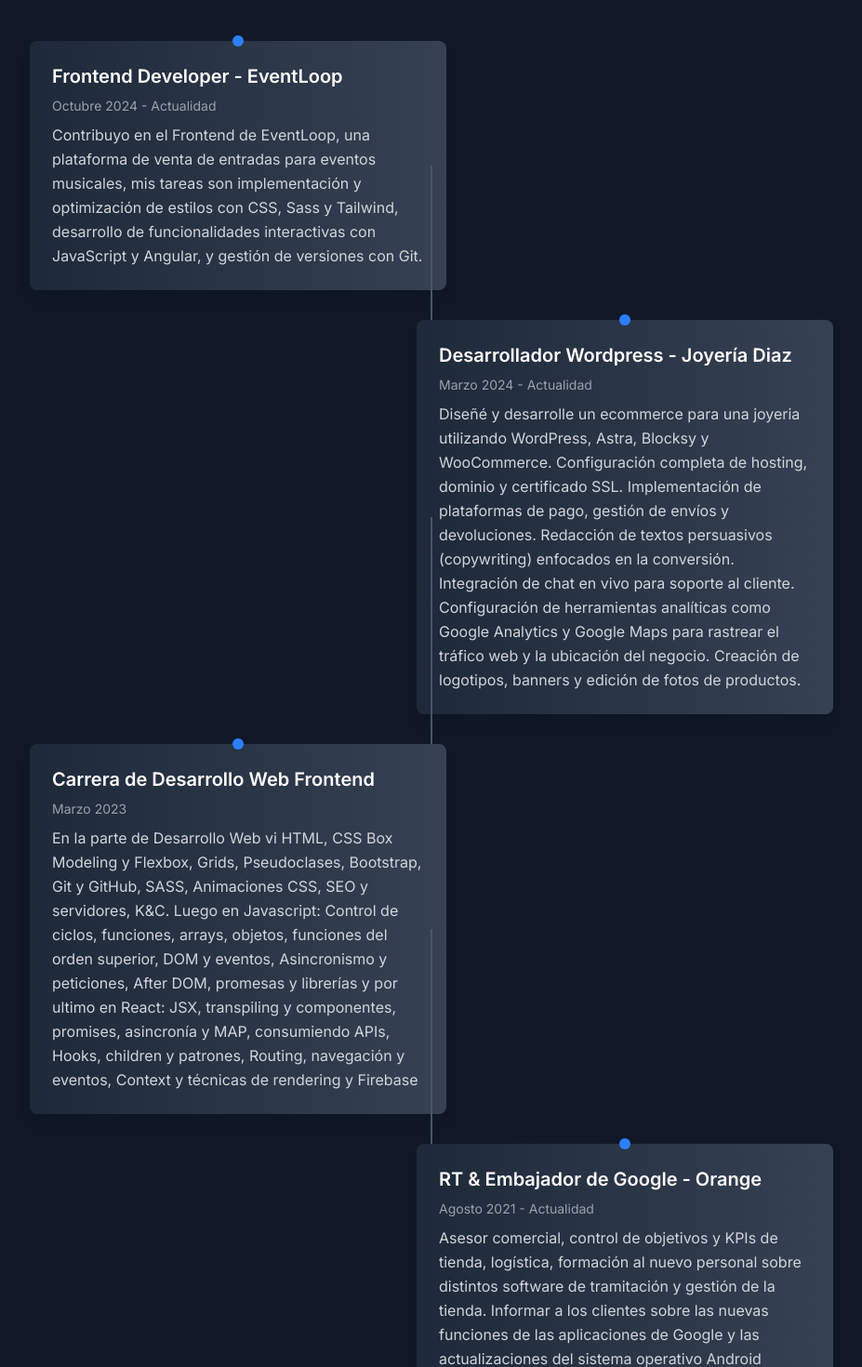
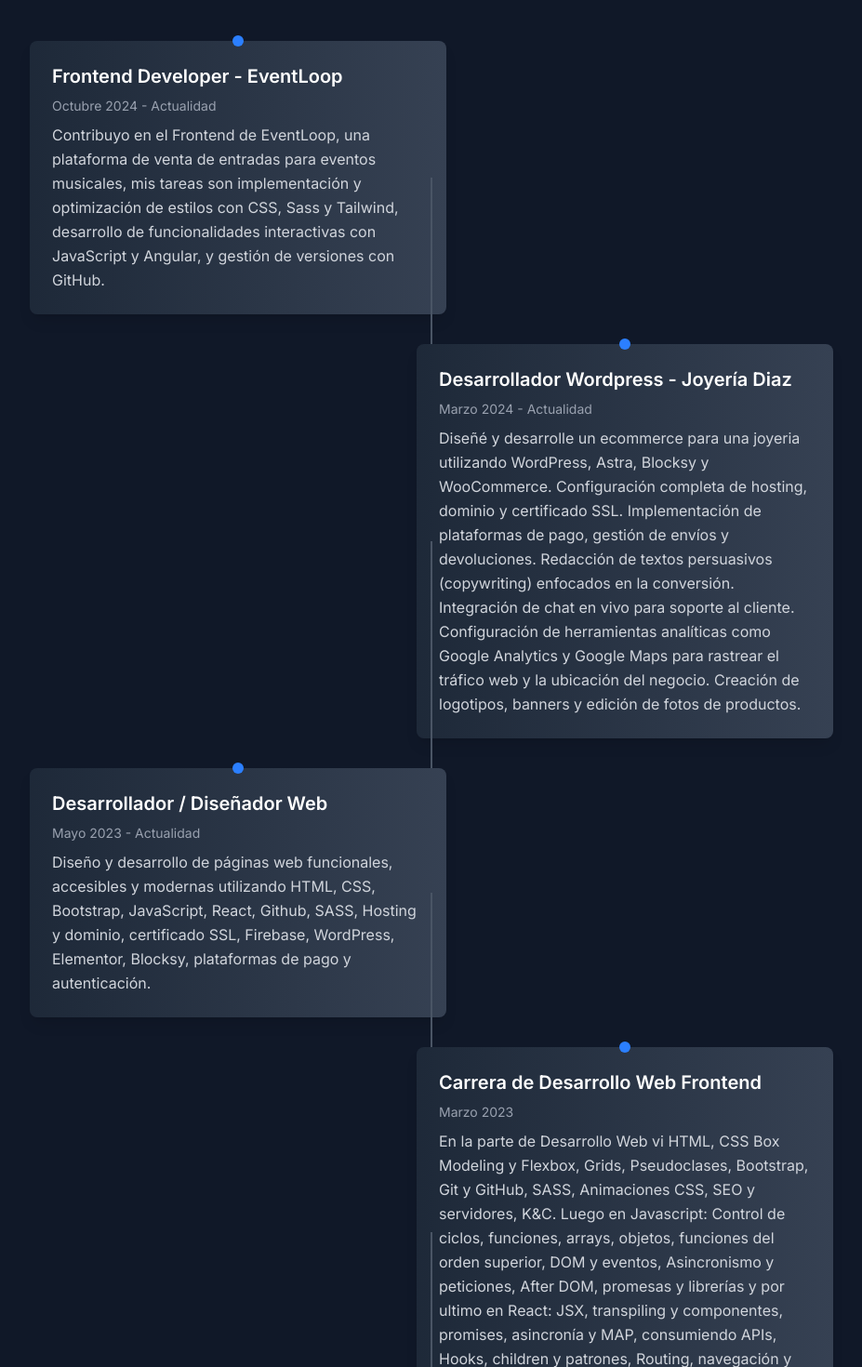
Before and after one commit to JulianSantanatoglia/portfolio, a Next.js app: page / in a window 1280 px wide. Shown: the part 1640-3110 px from the top of the page at 93% size, without its empty margins (176-1103 px from the left). Built offline with nearby package versions, Linux system fonts and the light colour scheme.

Commit message:
agregando trabajo

```diff
--- a/components/skills.tsx
+++ b/components/skills.tsx
@@ -29,7 +29,10 @@
     { name: "HTML5", icon: <FaHtml5 className="h-6 w-6 text-orange-500" /> },
     { name: "CSS3", icon: <FaCss3Alt className="h-6 w-6 text-blue-500" /> },
     { name: "SASS", icon: <FaSass className="h-6 w-6 text-pink-400" /> },
-    { name: "Bootstrap", icon: <FaBootstrap className="h-6 w-6 text-purple-600" /> },
+    {
+      name: "Bootstrap",
+      icon: <FaBootstrap className="h-6 w-6 text-purple-600" />,
+    },
     {
       name: "Tailwind CSS",
       icon: <SiTailwindcss className="h-6 w-6 text-cyan-400" />,
@@ -44,7 +47,10 @@
     },
     { name: "React", icon: <FaReact className="h-6 w-6 text-blue-300" /> },
     { name: "Angular", icon: <FaAngular className="h-6 w-6 text-red-600" /> },
-    { name: "Next.js", icon: <SiNextdotjs className="h-6 w-6 text-gray-800" /> },
+    {
+      name: "Next.js",
+      icon: <SiNextdotjs className="h-6 w-6 text-gray-800" />,
+    },
     { name: "Git", icon: <FaGitAlt className="h-6 w-6 text-gray-400" /> },
     { name: "GitHub", icon: <FaGithub className="h-6 w-6 text-gray-600" /> },
     { name: "MySQL", icon: <FaDatabase className="h-6 w-6 text-blue-800" /> },
@@ -69,16 +75,15 @@
   ];
 
   return (
-    <div
-      id="skills-section"
-      className="bg-gray-900 text-gray-300 py-5 my-8"
-    >
+    <div id="skills-section" className="bg-gray-900 text-gray-300 py-5 my-8">
       <div className="max-w-6xl mx-auto px-4 sm:px-6 lg:px-8">
         <div className="text-center mb-10">
           <h2 className="text-3xl font-semibold tracking-tight uppercase text-gray-100 mb-2">
             Tecnologías
           </h2>
-          <p className="text-lg text-gray-400">Herramientas con las que trabajo</p>
+          <p className="text-lg text-gray-400">
+            Herramientas con las que trabajo
+          </p>
         </div>
         <div className="mt-12">
           <ul className="grid grid-cols-2 sm:grid-cols-3 md:grid-cols-4 lg:grid-cols-5 xl:grid-cols-6 gap-8 justify-items-center">
--- a/data.tsx
+++ b/data.tsx
@@ -169,13 +169,19 @@
     title: "Frontend Developer - EventLoop",
     date: "Octubre 2024 - Actualidad",
     description:
-      "Contribuyo en el Frontend de EventLoop, una plataforma de venta de entradas para eventos musicales, mis tareas son implementación y optimización de estilos con CSS, Sass y Tailwind, desarrollo de funcionalidades interactivas con JavaScript y Angular, y gestión de versiones con Git.",
+      "Contribuyo en el Frontend de EventLoop, una plataforma de venta de entradas para eventos musicales, mis tareas son implementación y optimización de estilos con CSS, Sass y Tailwind, desarrollo de funcionalidades interactivas con JavaScript y Angular, y gestión de versiones con GitHub.",
   },
   {
     title: "Desarrollador Wordpress - Joyería Diaz",
     date: "Marzo 2024 - Actualidad",
     description:
       "Diseñé y desarrolle un ecommerce para una joyeria utilizando WordPress, Astra, Blocksy y WooCommerce. Configuración completa de hosting, dominio y certificado SSL. Implementación de plataformas de pago, gestión de envíos y devoluciones. Redacción de textos persuasivos (copywriting) enfocados en la conversión. Integración de chat en vivo para soporte al cliente. Configuración de herramientas analíticas como Google Analytics y Google Maps para rastrear el tráfico web y la ubicación del negocio. Creación de logotipos, banners y edición de fotos de productos.",
+  },
+  {
+    title: "Desarrollador / Diseñador Web",
+    date: "Mayo 2023 - Actualidad",
+    description:
+      "Diseño y desarrollo de páginas web funcionales, accesibles y modernas utilizando HTML, CSS, Bootstrap, JavaScript, React, Github, SASS, Hosting y dominio, certificado SSL, Firebase, WordPress, Elementor, Blocksy, plataformas de pago y autenticación.",
   },
   {
     title: "Carrera de Desarrollo Web Frontend",
```
